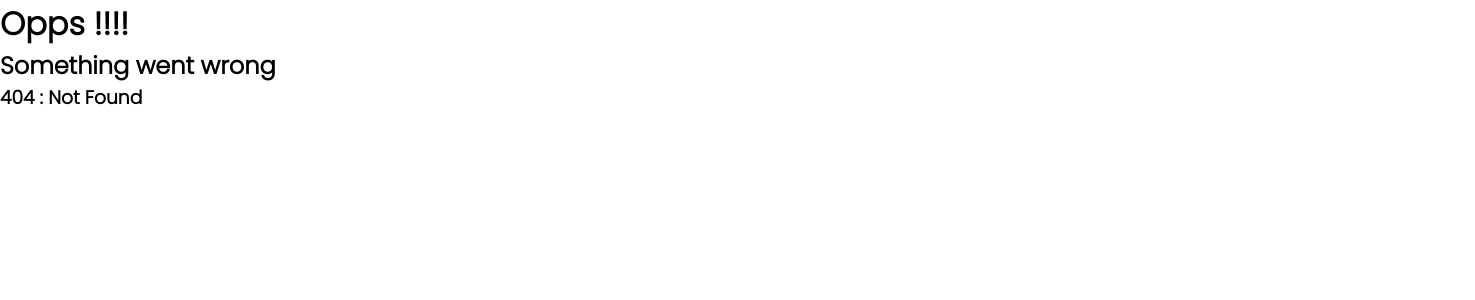
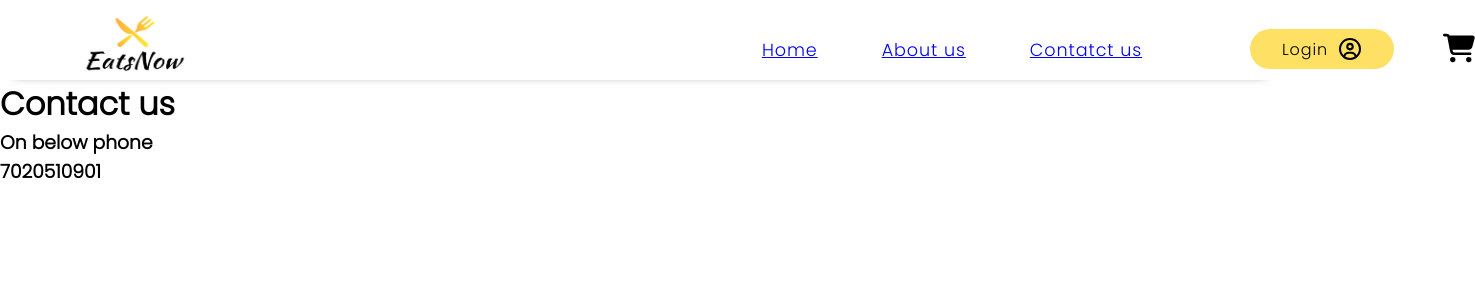
Before and after one commit to sayaliundale/EatsNow, a React (Create React App) app: page /contactus in a window 1280 px wide. Before the commit this address had no page. Shown: the top 300 px of the page, 1475 px wide, since content can reach past the window. Built offline with nearby package versions, Linux system fonts and the light colour scheme.

Commit message:
Childern Routes

```diff
--- a/src/App.js
+++ b/src/App.js
@@ -2,16 +2,15 @@ import React from "react";
 import Header from "./Components/Header";
 import Intropage from "./Components/Intropage";
 import Body from "./Components/Body";
-
-
+import approuter from ".";
+import { Outlet } from "react-router-dom";
 
 
 const App =() =>{
   return(
     <>
     <Header/>
-    <Intropage/>,
-    <Body/>
+    <Outlet/>
     </>
 
   );
--- /dev/null
+++ b/src/Components/Contactus.js
@@ -0,0 +1,11 @@
+const Contactus = () =>{
+    return (
+        <>
+            <h1>Contact us </h1>
+            <h3>On below phone </h3>
+            <h3>7020510901</h3>
+        </>
+    )
+}
+
+export default Contactus;
--- a/src/Components/Header.js
+++ b/src/Components/Header.js
@@ -1,10 +1,9 @@
-import {React, useState} from 'react'
+import {React, useState} from 'react';
 import "../Style/Header.css";
-import Logo from "../Imgs/Logo.png"
+import Logo from "../Imgs/Logo.png";
+import { Link } from 'react-router-dom';
 
 const Header = () => {
-
-
 
    let[login, setlogout] = useState("Login");
     return (
@@ -16,9 +15,9 @@ const Header = () => {
                 <div className="right">
                     <div className="nav-items">
                         <ul>
-                            <li>Home</li>
-                            <li>About us</li>
-                            <li>Contatct us</li>
+                            <li><Link to="/">Home</Link></li>
+                            <li> <Link to="/aboutus">About us</Link></li>
+                            <li><Link to="/contactus">Contatct us</Link></li>
                         </ul>
                     </div>
 
```
Also changed, not shown: src/index.js (+28 -5 lines).
